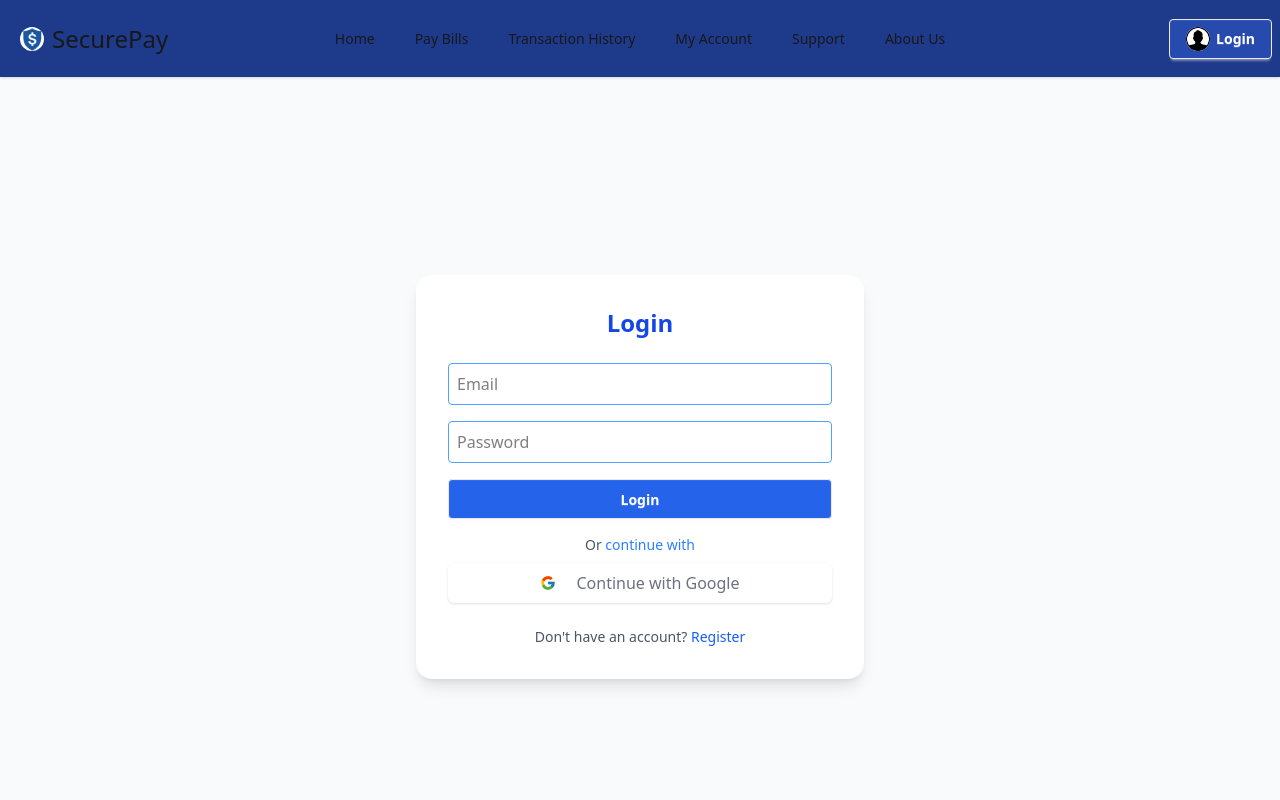
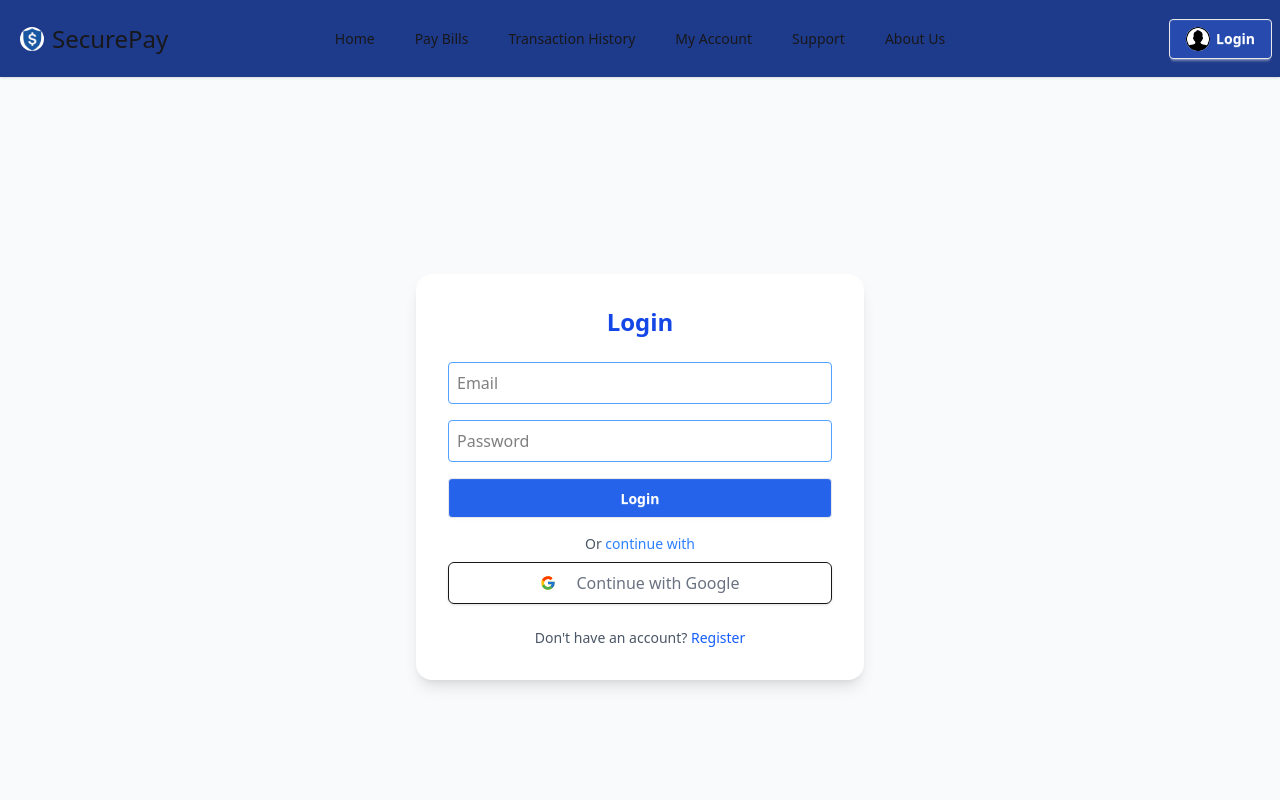
Before and after one commit to sharifulislamudoy/Secure-Pay, a React (Vite) app: page /login in a window 1280 px wide. Shown: the top 800 px of the page. Built offline with nearby package versions, Linux system fonts and the light colour scheme; no server answers.

Commit message:
finished the securepay project successfully

```diff
--- a/src/Components/AuthForm.jsx
+++ b/src/Components/AuthForm.jsx
@@ -272,7 +272,7 @@ const AuthForm = () => {
           <div className="flex flex-col gap-3">
             <button
              onClick={handleGoogleLogin}
-              className="flex items-center justify-center gap-5 px-4 py-2 rounded-md shadow-sm hover:bg-gray-100"
+              className="flex items-center border justify-center gap-5 px-4 py-2 rounded-md shadow-sm hover:bg-gray-100"
             >
               <FcGoogle />
              <p className='text-gray-500'> Continue with Google</p>
```
